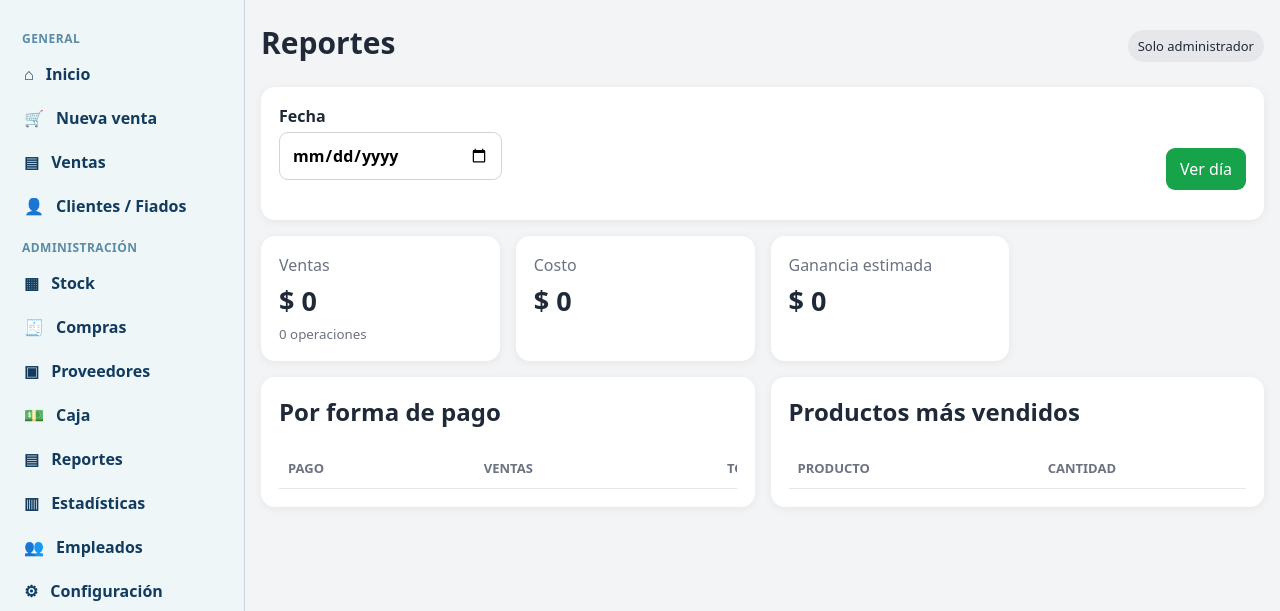
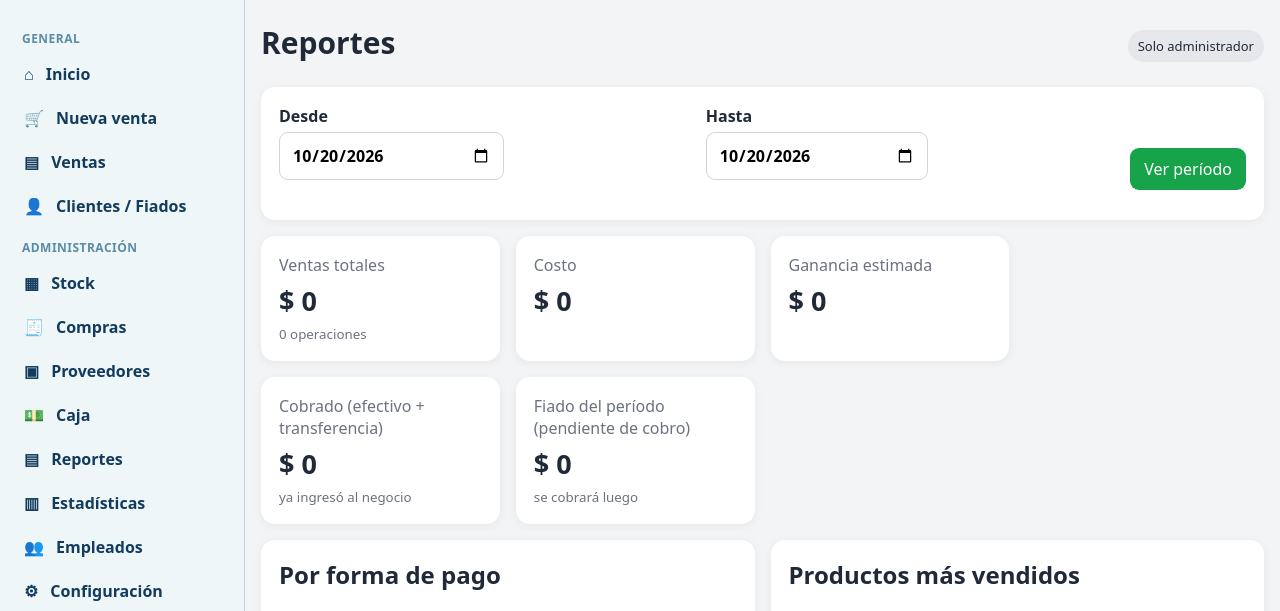
Before and after one commit to knon2860-netizen/mi-negocio-cloud, a Flask app: page /reports in a window 1280 px wide. Shown: the part 73-684 px from the top of the page. Run offline with Flask 3, Linux system fonts and the light colour scheme; the visitor is signed in with stand-in values (Sample User, id 1); data comes from the database, SQL or seed files in the repository; data that the repository does not hold is empty.

Commit message:
Add files via upload

```diff
--- a/templates/reports.html
+++ b/templates/reports.html
@@ -1,6 +1,14 @@
 {% extends "base.html" %}{% block content %}
 <div class="pagehead"><h1>Reportes</h1><span class="badge">Solo administrador</span></div>
-<div class="card"><form class="toolbar" method="get"><label>Fecha <input type="date" name="date" value="{{day}}"></label><button>Ver día</button></form></div>
-<div class="grid stats"><div class="card stat"><span>Ventas</span><strong>$ {{totals.total|ars}}</strong><small>{{totals.n}} operaciones</small></div><div class="card stat"><span>Costo</span><strong>$ {{cost|ars}}</strong></div><div class="card stat"><span>Ganancia estimada</span><strong>$ {{profit|ars}}</strong></div></div>
-<div class="grid two"><div class="card"><h2>Por forma de pago</h2><div class="tablewrap"><table><tr><th>Pago</th><th>Ventas</th><th>Total</th></tr>{% for p in payments %}<tr><td>{{p.payment}}</td><td>{{p.n}}</td><td>$ {{p.total|ars}}</td></tr>{% endfor %}</table></div></div>
+<div class="card"><form class="toolbar" method="get">
+<label>Desde <input type="date" name="from" value="{{d_from}}"></label>
+<label>Hasta <input type="date" name="to" value="{{d_to}}"></label>
+<button>Ver período</button>
+</form></div>
+<div class="grid stats"><div class="card stat"><span>Ventas totales</span><strong>$ {{totals.total|ars}}</strong><small>{{totals.n}} operaciones</small></div><div class="card stat"><span>Costo</span><strong>$ {{cost|ars}}</strong></div><div class="card stat"><span>Ganancia estimada</span><strong>$ {{profit|ars}}</strong></div></div>
+<div class="grid stats">
+<div class="card stat"><span>Cobrado (efectivo + transferencia)</span><strong>$ {{collected|ars}}</strong><small>ya ingresó al negocio</small></div>
+<div class="card stat"><span>Fiado del período (pendiente de cobro)</span><strong>$ {{pending_fiado|ars}}</strong><small>se cobrará luego</small></div>
+</div>
+<div class="grid two"><div class="card"><h2>Por forma de pago</h2><div class="tablewrap"><table><tr><th>Pago</th><th>Ventas</th><th>Total</th></tr>{% for p in payments %}<tr><td>{% if p.payment=='mixto' %}Mixto (efvo ${{p.sum_cash|ars}} + transf ${{p.sum_transfer|ars}}){% else %}{{p.payment}}{% endif %}</td><td>{{p.n}}</td><td>$ {{p.total|ars}}</td></tr>{% endfor %}</table></div></div>
 <div class="card"><h2>Productos más vendidos</h2><div class="tablewrap"><table><tr><th>Producto</th><th>Cantidad</th><th>Total</th></tr>{% for p in top %}<tr><td>{{p.name}}</td><td>{{p.qty}}</td><td>$ {{p.total|ars}}</td></tr>{% endfor %}</table></div></div></div>{% endblock %}
```
Also changed, not shown: templates/customers.html (+6 -1 lines), templates/statistics.html (+6 -2 lines).
